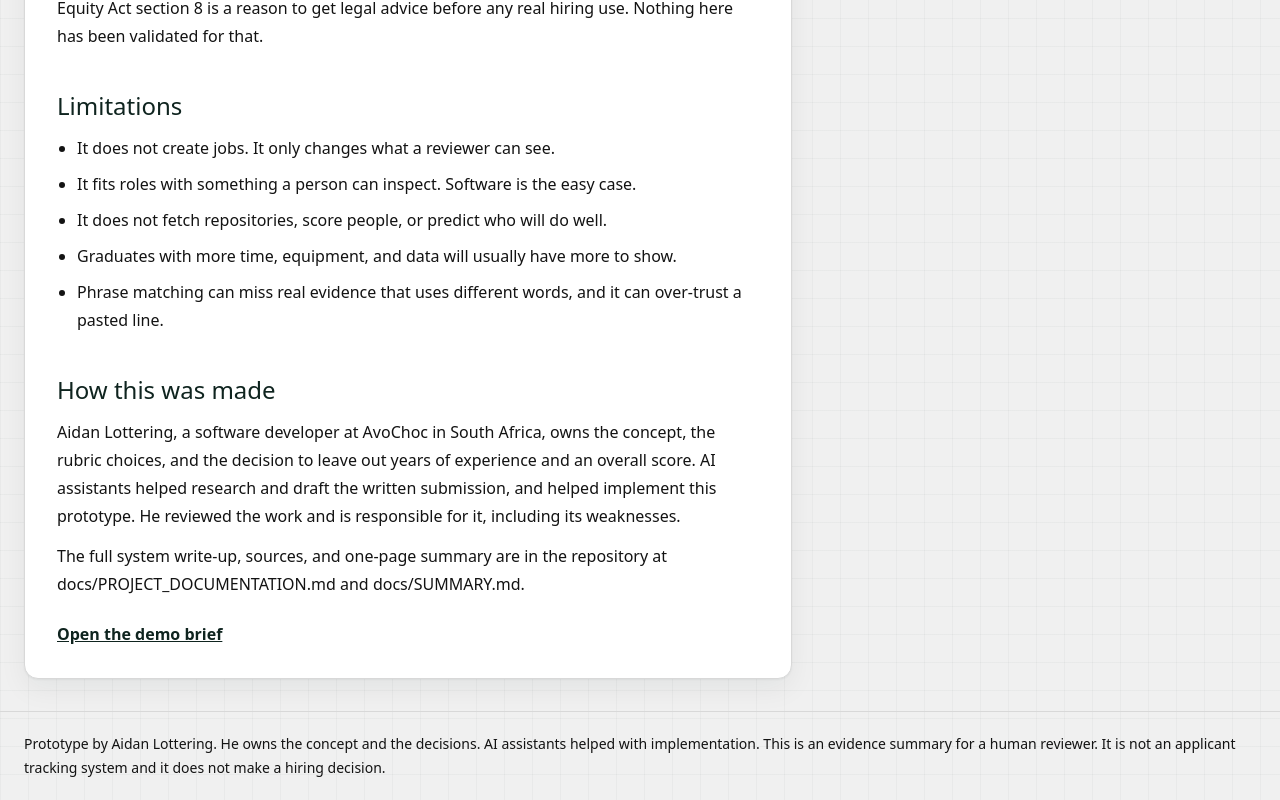
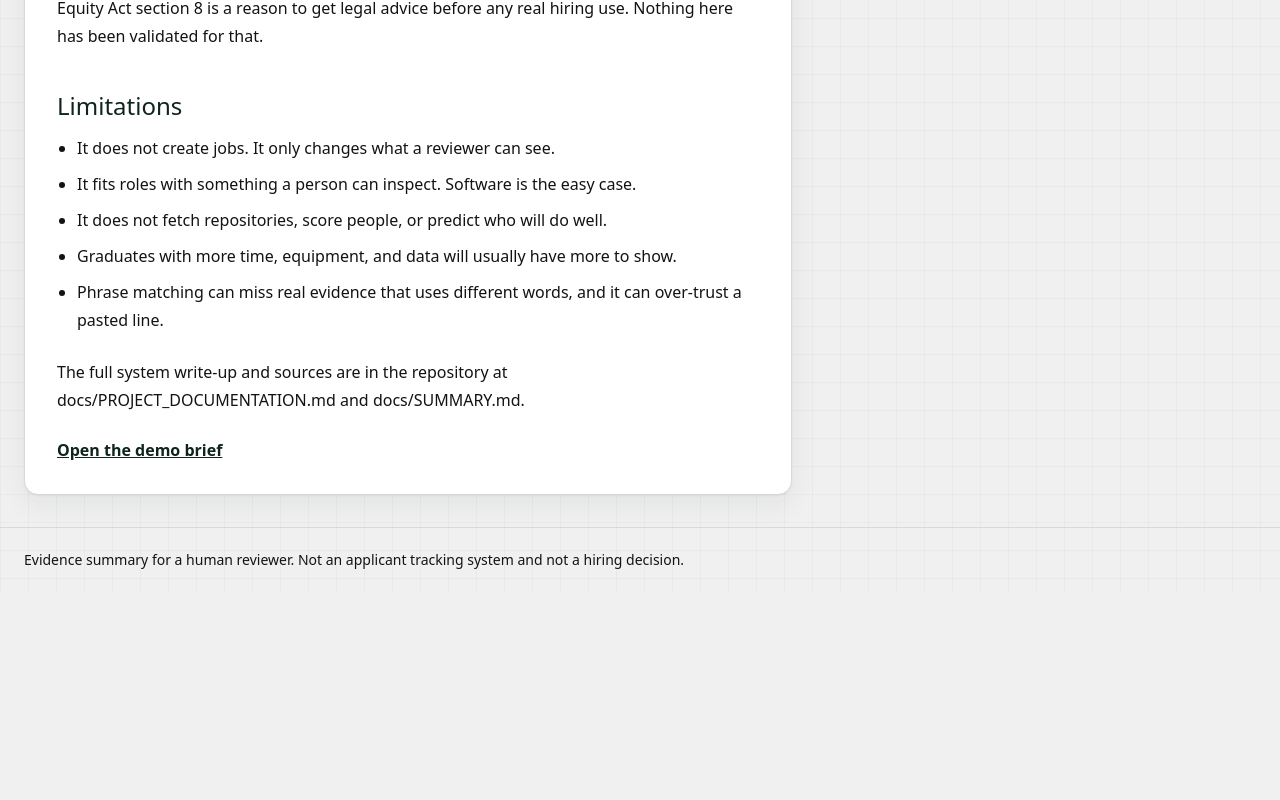
Before and after one commit to aidan-exe/CapabilityBrief, a Next.js app: page /about in a window 1280 px wide. Shown: the part 1382-2182 px from the top of the page. After the commit the page ends 1974 px from the top, so only its background shows below. Built offline with nearby package versions, Linux system fonts and the light colour scheme.

Commit message:
Simplify site footer copy

```diff
--- a/src/app/about/page.tsx
+++ b/src/app/about/page.tsx
@@ -4,7 +4,7 @@ import Link from "next/link";
 export const metadata: Metadata = {
   title: "About",
   description:
-    "Capability Brief for Credify challenge area 04, graduate employability. What the prototype is, what it refuses to claim, and how it was made.",
+    "Capability Brief for Credify challenge area 04, graduate employability. What the prototype is, and what it refuses to claim.",
 };
 
 export default function AboutPage() {
@@ -70,16 +70,8 @@ export default function AboutPage() {
         <li>Phrase matching can miss real evidence that uses different words, and it can over-trust a pasted line.</li>
       </ul>
 
-      <h2 className="mt-10 font-display text-2xl text-heading">How this was made</h2>
-      <p className="mt-3 leading-7 text-ink">
-        Aidan Lottering, a software developer at AvoChoc in South Africa, owns the concept,
-        the rubric choices, and the decision to leave out years of experience and an overall
-        score. AI assistants helped research and draft the written submission, and helped
-        implement this prototype. He reviewed the work and is responsible for it, including
-        its weaknesses.
-      </p>
-      <p className="mt-3 leading-7 text-ink">
-        The full system write-up, sources, and one-page summary are in the repository at{" "}
+      <p className="mt-6 leading-7 text-ink">
+        The full system write-up and sources are in the repository at{" "}
         <span className="font-medium">docs/PROJECT_DOCUMENTATION.md</span> and{" "}
         <span className="font-medium">docs/SUMMARY.md</span>.
       </p>
--- a/src/app/page.tsx
+++ b/src/app/page.tsx
@@ -91,17 +91,6 @@ export default function HomePage() {
           <DemoActions />
         </div>
       </section>
-
-      <p className="mt-10 text-sm leading-6 text-muted">
-        Aidan Lottering, software developer at AvoChoc, owns the concept and the decisions.
-        AI assistants helped implement this prototype. The full write-up is in{" "}
-        <span className="font-medium text-ink">docs/PROJECT_DOCUMENTATION.md</span> and{" "}
-        <span className="font-medium text-ink">docs/SUMMARY.md</span>.{" "}
-        <Link href="/about" className="font-semibold text-heading underline">
-          Read the short version
-        </Link>
-        .
-      </p>
     </div>
     </SplitWorkspace>
   );
--- a/src/components/app-shell.tsx
+++ b/src/components/app-shell.tsx
@@ -64,9 +64,8 @@ export function AppShell({ children }: { children: ReactNode }) {
       </BriefStateProvider>
       <footer className="no-print border-t border-line px-4 py-5 text-sm leading-6 text-ink sm:px-6">
         <p className="mx-auto max-w-7xl">
-          Prototype by Aidan Lottering. He owns the concept and the decisions. AI assistants
-          helped with implementation. This is an evidence summary for a human reviewer. It is
-          not an applicant tracking system and it does not make a hiring decision.
+          Evidence summary for a human reviewer. Not an applicant tracking system and not a
+          hiring decision.
         </p>
       </footer>
     </div>
--- a/src/components/brief-view.tsx
+++ b/src/components/brief-view.tsx
@@ -259,11 +259,6 @@ export function BriefView({ embedded = false }: { embedded?: boolean }) {
           appears is the level shown, and that phrase is highlighted. If none appear, the
           level is Gap. Demo links point at example.com and are not live repositories.
         </p>
-        <p className="mt-2">
-          Aidan Lottering owns the concept and the decisions. AI assistants helped with
-          implementation. This page is not an applicant tracking system and it is not a
-          hiring decision.
-        </p>
       </section>
     </article>
   );
```
